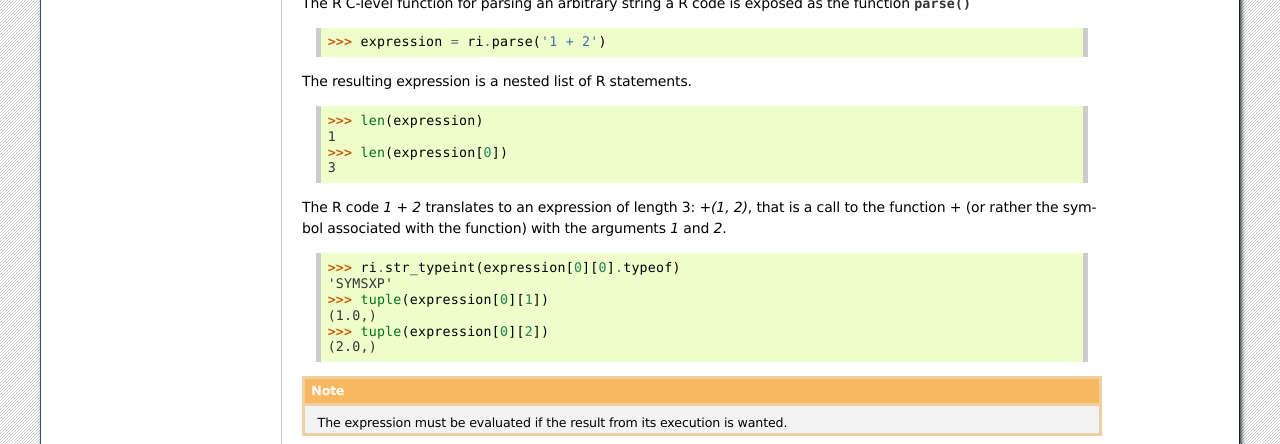
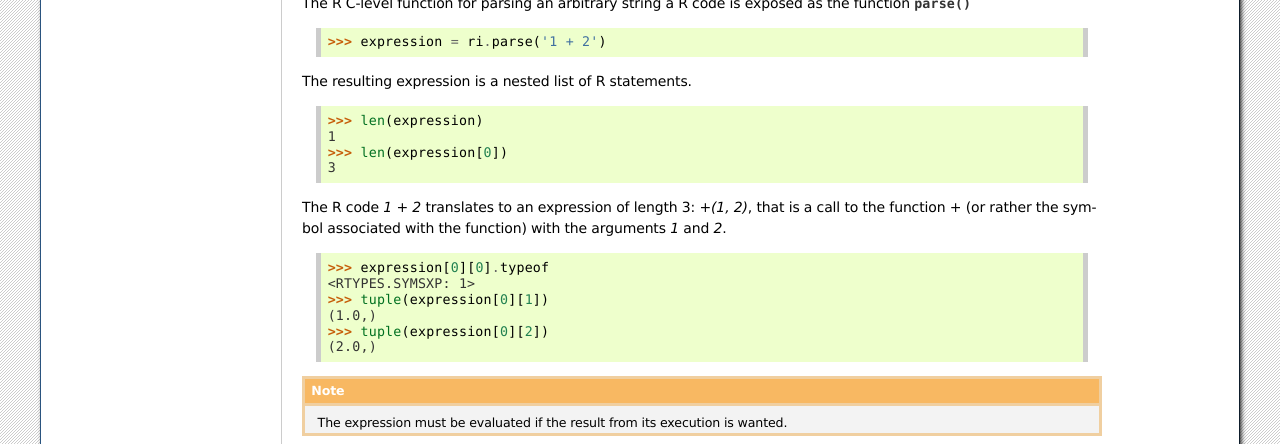
Before and after one commit to rpy2/rpy2, a Sphinx documentation site: the page built from doc/rinterface.rst, in a window 1280 px wide and 900 px high, scrolled down 3411 px, cut to the strip 0-444 px from the top of the window. Built offline with Sphinx 7.4.7, drawn with Linux system fonts in a browser that asks for light colours; some of the changed text lies outside the part shown.

Commit message:
Fixed typeof output in doc.

```diff
--- a/doc/rinterface.rst
+++ b/doc/rinterface.rst
@@ -264,8 +264,8 @@ The R code *1 + 2* translates to an expression of length 3:
 *+(1, 2)*, that is a call to the function *+* (or rather the symbol associated
 with the function) with the arguments *1* and *2*.
 
->>> ri.str_typeint(expression[0][0].typeof)
-'SYMSXP'
+>>> expression[0][0].typeof
+<RTYPES.SYMSXP: 1>
 >>> tuple(expression[0][1])
 (1.0,)
 >>> tuple(expression[0][2])
@@ -451,7 +451,7 @@ The class :class:`Sexp` is the base class for all R objects.
       .. doctest::
 
          >>> letters.typeof
-         16
+         <RTYPES.STRSXP: 16>
 
    .. method:: __deepcopy__(self)
 
```
